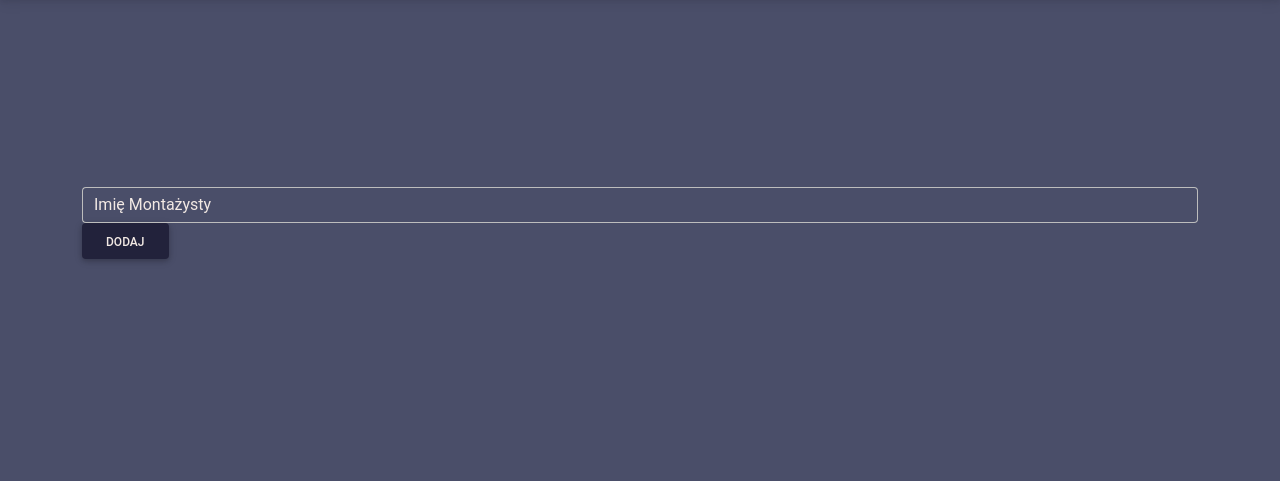
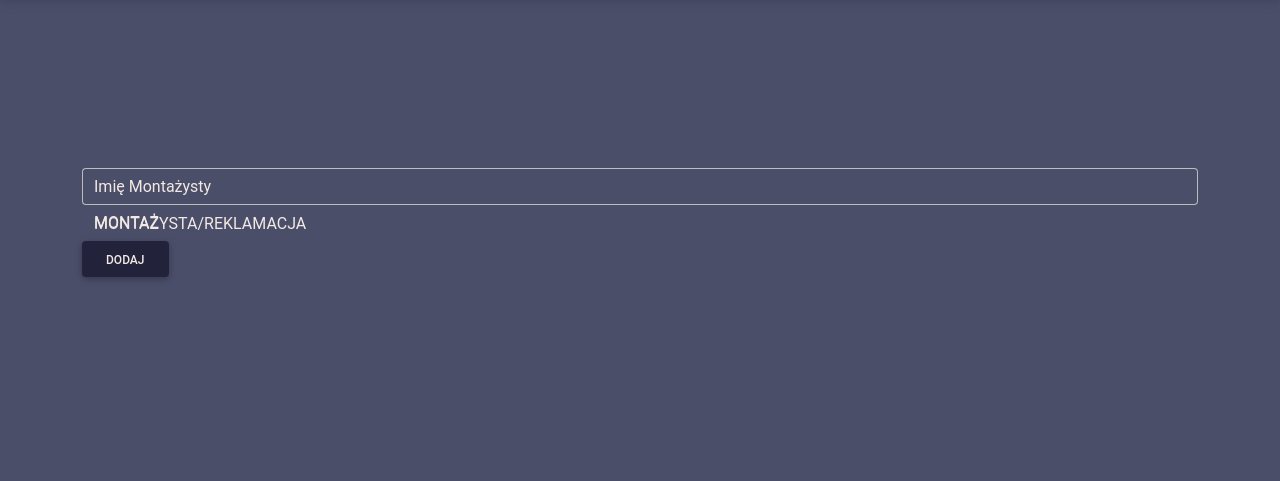
Before and after one commit to Tshibek/luidoapp, a Django app: page /monter/add in a window 1280 px wide. Shown: the part 59-540 px from the top of the page. Run offline with Django 3.2, Linux system fonts and the light colour scheme; the visitor is signed in with stand-in values (Sample User, id 1); some libraries are stand-ins or nearby versions.

Commit message:
add type of monter

```diff
--- a/core/forms.py
+++ b/core/forms.py
@@ -12,7 +12,7 @@ class TeamForm(forms.ModelForm):
 class MonterForm(forms.ModelForm):
     class Meta:
         model = Monter
-        fields = ('name',)
+        fields = ('name','type')
 
 
 class DailyMontageForm(forms.ModelForm):
--- a/core/models.py
+++ b/core/models.py
@@ -15,6 +15,7 @@ from . import utils
 
 class Monter(models.Model):
     name = models.CharField(max_length=15)
+    type = models.CharField(choices=utils.TYPE_MONTER, default='MONTAŻ')
     created = models.DateTimeField(editable=False)
     updated = models.DateTimeField()
 
--- a/core/templates/forms/add_monter.html
+++ b/core/templates/forms/add_monter.html
@@ -11,6 +11,10 @@
                         {% render_field form.name class="form-control" id="name_team" %}
                         <label class="form-label" for="name_team">Imię Montażysty</label>
                     </div>
+                    <div class="form-outline">
+                        {% render_field form.type class="form-control" id="name_team" %}
+                        <label class="form-label" for="name_team">MONTAŻYSTA/REKLAMACJA</label>
+                    </div>
                     <button id="add_team" class="btn bg-danger text-center" type="submit">DODAJ</button>
                 </form>
             </div>
--- a/core/utils.py
+++ b/core/utils.py
@@ -8,6 +8,7 @@ TYPE = (
     ('Reklamacja', 'Reklamacja'),
     ('Montaż + Reklamacja', 'Montaż + Reklamacja'),
     ('Capacity', 'Capacity'),
+    ('Prywatne', 'Prywatne')
 )
 DAY_MONTAGE = (
     ('1/1', 'Jeden dzień - 1/1'),
@@ -27,3 +28,8 @@ STATUS_MONTAGE = (
     ('WYKONANE', 'WYKONANE'),
     ('NIEWYKONANE', 'NIEWYKONANE + DODAJ KOMENTARZ')
 )
+
+TYPE_MONTER = (
+    ('MONTAŻ', 'MONTAŻ'),
+    ('REKLAMACJA', 'REKLAMACJA')
+)
```
